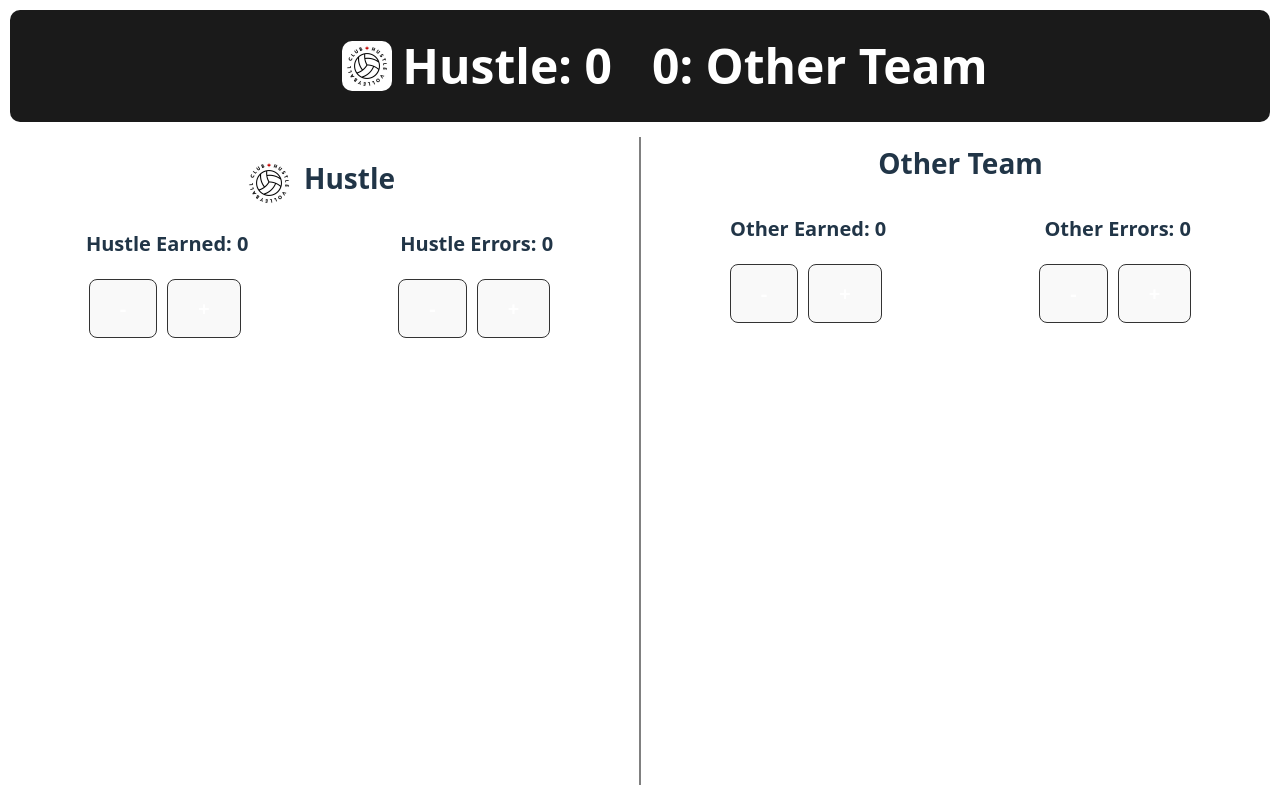
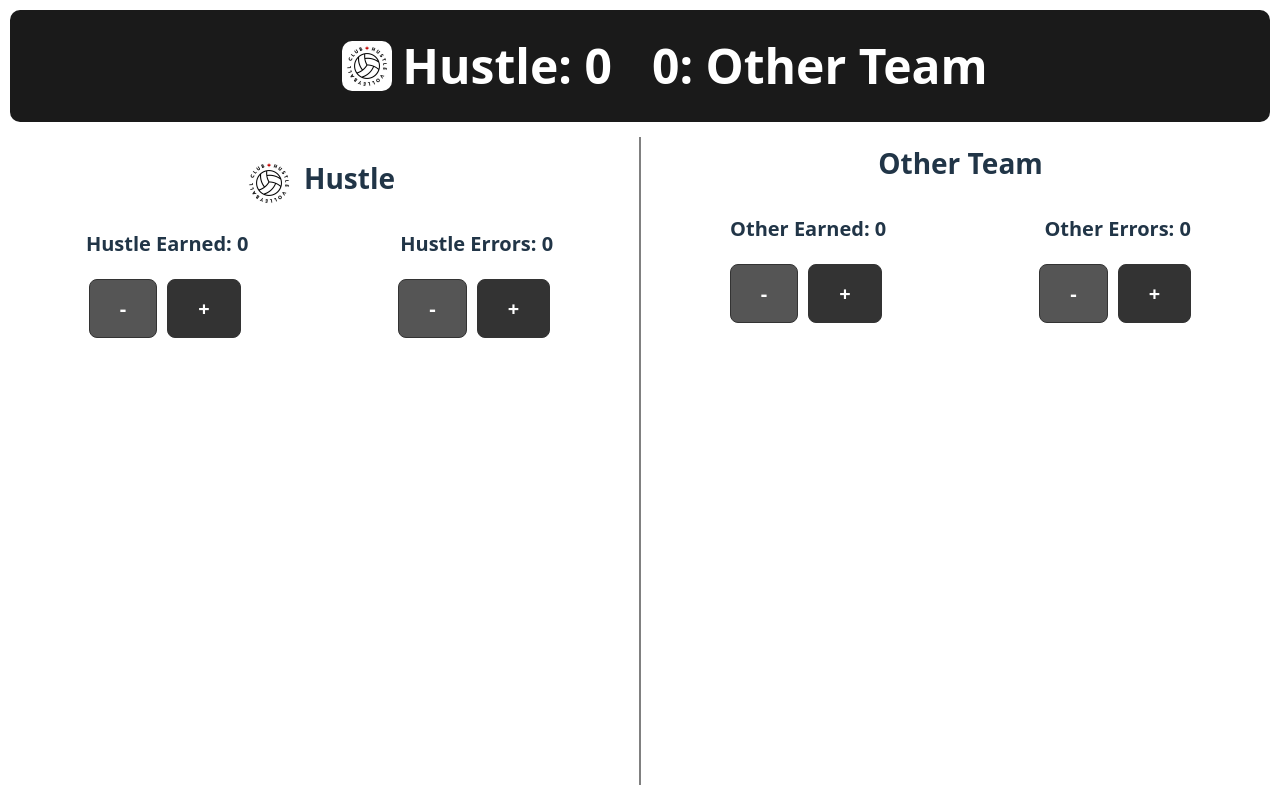
Before and after one commit to jrosario0225/volleyball-tracker, a React (Vite) app: page / in a window 1280 px wide. Built offline with nearby package versions, Linux system fonts and the light colour scheme.

Commit message:
added color to buttons

```diff
--- a/src/App.css
+++ b/src/App.css
@@ -126,3 +126,11 @@ button {
 button:active {
   transform: scale(0.95);
 }
+
+.button-add {
+  background-color: #333333
+}
+
+.button-subtract {
+  background-color: #555555
+}
--- a/src/App.jsx
+++ b/src/App.jsx
@@ -91,12 +91,12 @@ function App() {
 
           <div className="buttons-row">
             <div className="button-group">
-              <button onClick={subtractHustleEarned}>-</button>
-              <button onClick={addHustleEarned}>+</button>
+              <button onClick={subtractHustleEarned} className="button-subtract">-</button>
+              <button onClick={addHustleEarned} className="button-add">+</button>
             </div>
             <div className="button-group">
-              <button onClick={subtractHustleErrors}>-</button>
-              <button onClick={addHustleErrors}>+</button>
+              <button onClick={subtractHustleErrors} className="button-subtract">-</button>
+              <button onClick={addHustleErrors} className="button-add">+</button>
             </div>
           </div>
         </div>
@@ -116,12 +116,12 @@ function App() {
 
           <div className="buttons-row">
             <div className="button-group">
-              <button onClick={subtractOtherEarned}>-</button>
-              <button onClick={addOtherEarned}>+</button>
+              <button onClick={subtractOtherEarned} className="button-subtract">-</button>
+              <button onClick={addOtherEarned} className="button-add">+</button>
             </div>
             <div className="button-group">
-              <button onClick={subtractOtherErrors}>-</button>
-              <button onClick={addOtherErrors}>+</button>
+              <button onClick={subtractOtherErrors} className="button-subtract">-</button>
+              <button onClick={addOtherErrors} className="button-add">+</button>
             </div>
           </div>
 
```
